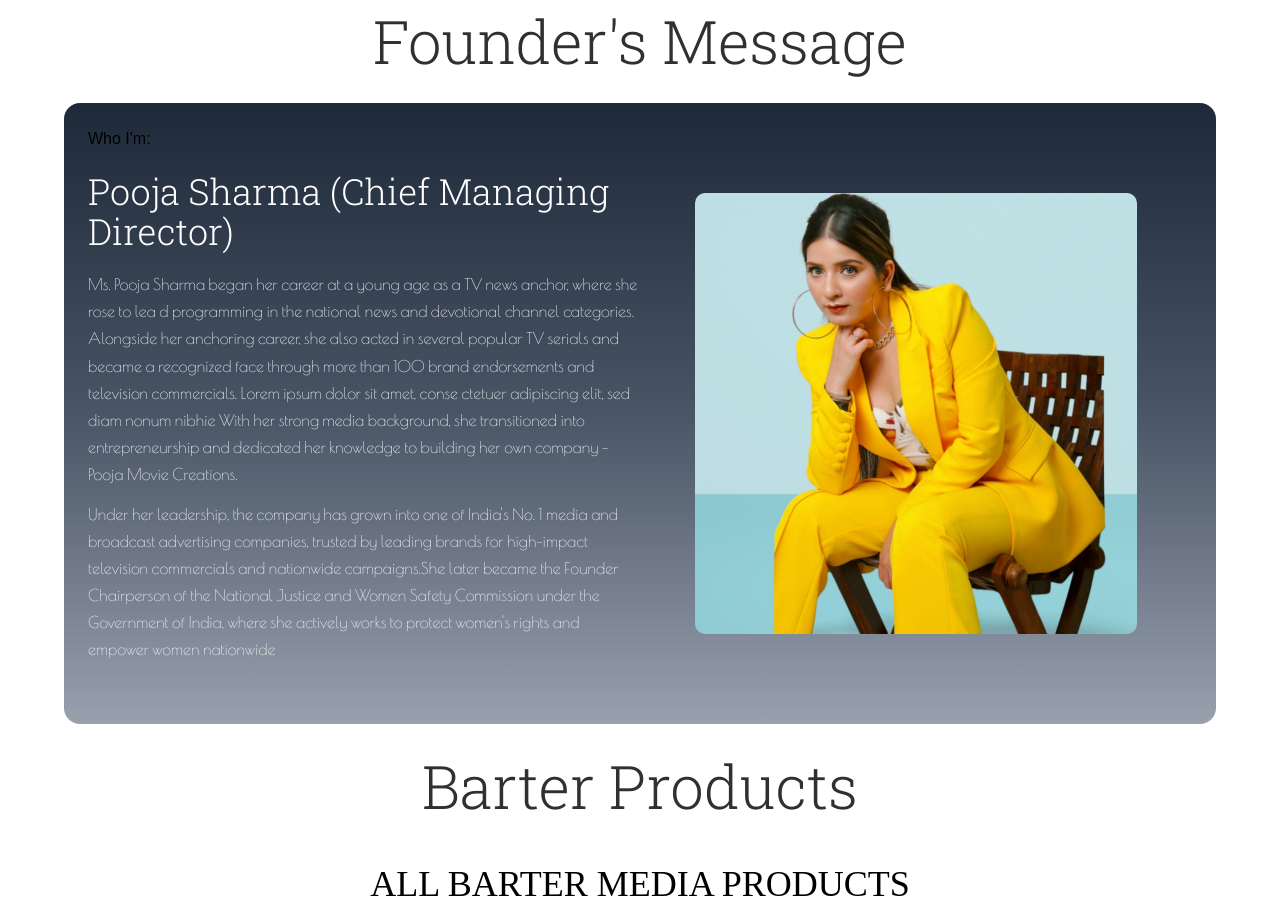
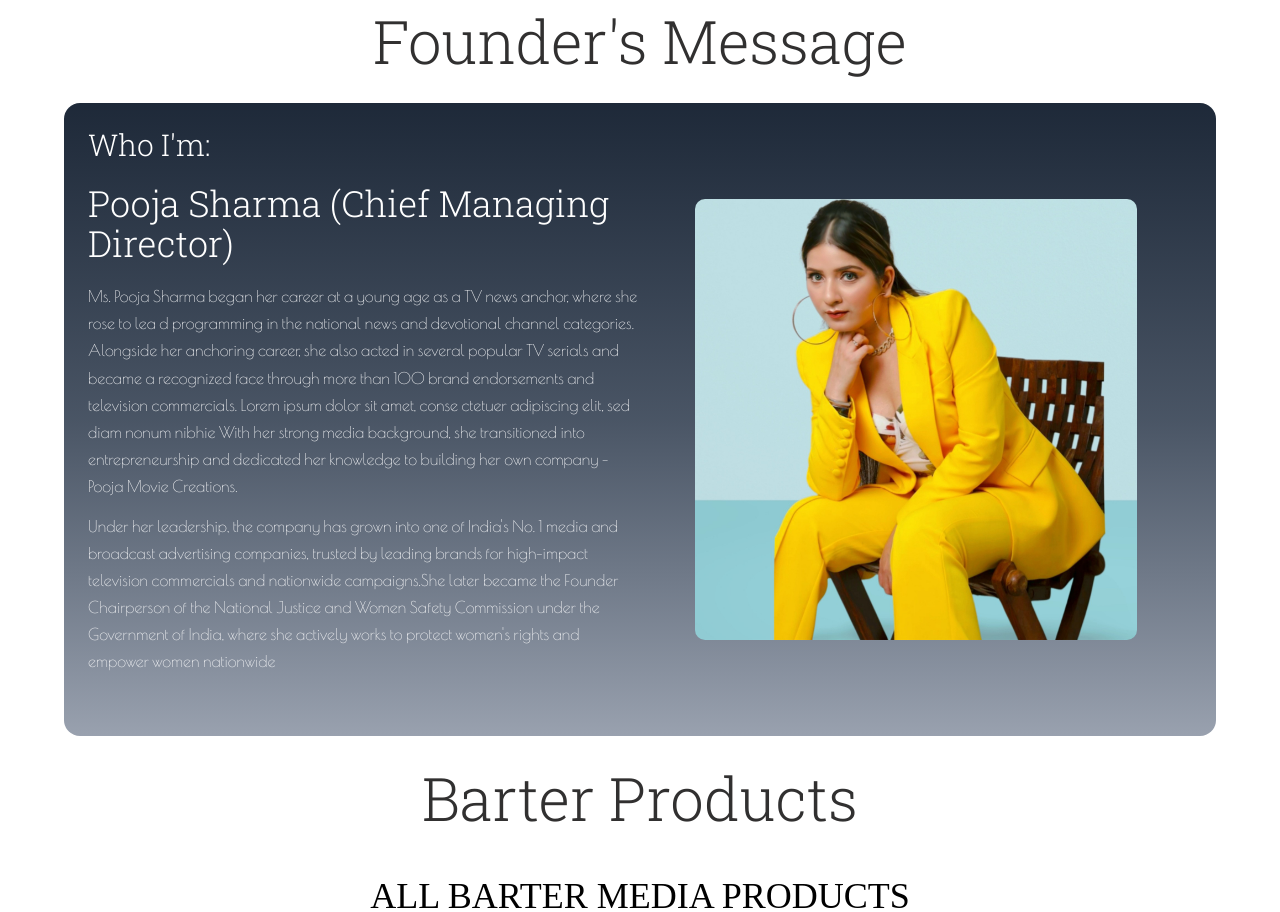
Before and after one commit to amanrajpoot5612/Barter-frontend, a React (Vite) app: page / in a window 1280 px wide. Shown: the part 2320-3232 px from the top of the page. Built offline with nearby package versions, Linux system fonts and the light colour scheme; no server answers; a web font is replaced by a local one.

Commit message:
feat: add preheading styles and enhance Section component with updated class for better typography

```diff
--- a/src/index.css
+++ b/src/index.css
@@ -266,6 +266,13 @@ h2:hover {
   background-color: rgb(32, 32, 32); /* optional if you want the bg to stay */
 }
 
+.preheading{
+  font-family: 'Roboto Slab', serif;
+  font-optical-sizing: auto;
+  font-weight: 300;
+  font-style: normal;
+}
+
 
 @import 'tailwindcss';
 
--- a/src/sections/Section.jsx
+++ b/src/sections/Section.jsx
@@ -34,7 +34,7 @@ const Section = ({ SectionInfo }) => {
           style={{ maxHeight: expanded ? "none" : `${MAX_HEIGHT}px` }}
         >
           {SectionInfo?.preHeading ? (
-            <h4 className="preheading">{SectionInfo.preHeading}</h4>
+            <h4 className="preheading text-3xl font-extrabold text-white">{SectionInfo.preHeading}</h4>
           ) : null}
 
           <h3 className="section-heading text-4xl font-extrabold text-white py-5">
```
